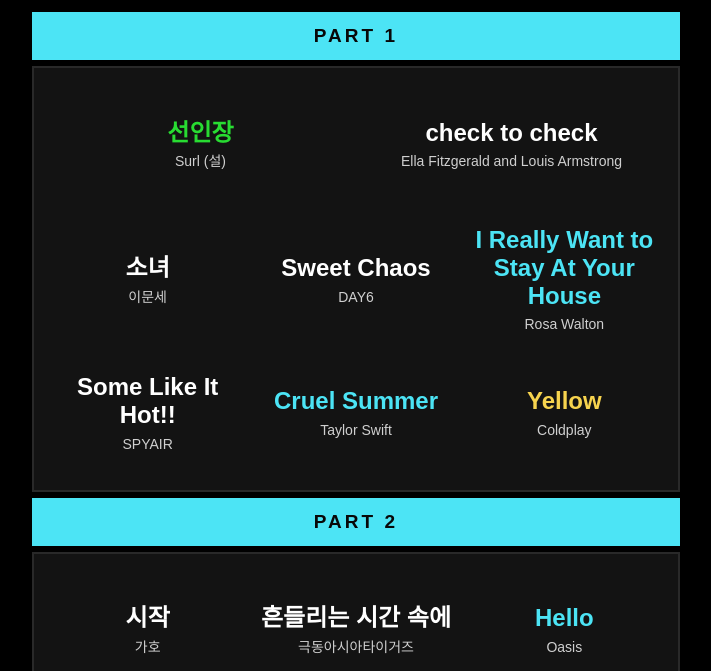
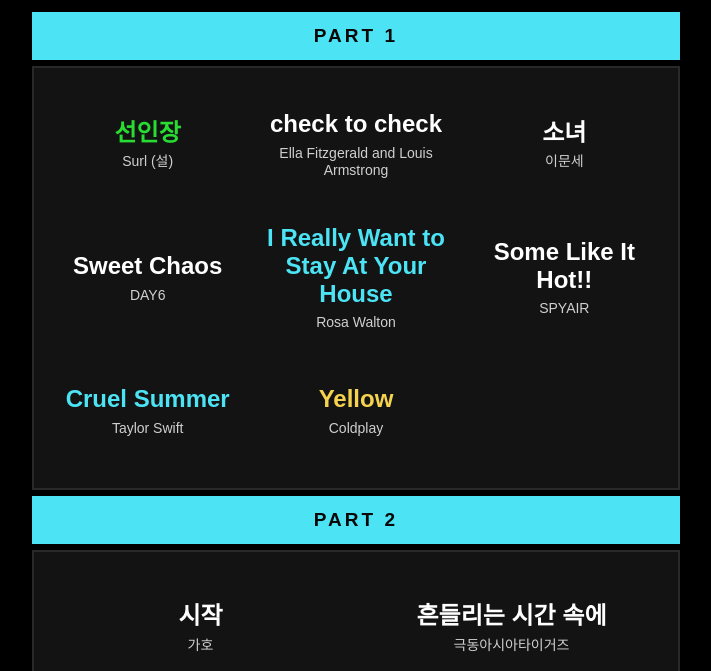
Before and after one commit to auddPthdehdls/Setlist, a plain HTML site: page index.html in a window 1280 px wide. Shown: the part 129-800 px from the top of the page, without its empty margins (284-995 px from the left). Drawn offline with Linux system fonts and the light colour scheme; a web font is replaced by a local one.

Commit message:
Fix layout for Part 2 only

```diff
--- a/index.html
+++ b/index.html
@@ -71,7 +71,7 @@
       letter-spacing: 0.16em;
     }
 
-    /* 곡 목록 컨테이너 (기본 3열) */
+    /* 곡 목록 */
     .song-grid {
       display: grid;
       grid-template-columns: repeat(3, minmax(0, 1fr));
@@ -82,7 +82,7 @@
       background: var(--panel);
     }
 
-    /* 1행에 2열 배치를 위한 클래스 (PART 1 전용) */
+    /* 1행 2열 배치를 위한 스타일 (PART 2 전용) */
     .row-2col {
       grid-column: span 3;
       display: grid;
@@ -127,7 +127,7 @@
       line-height: 1.25;
     }
 
-    /* 색상 클래스 */
+    /* 원본 포스터 맞춤 색상 Class */
     .c-green  { color: #28dc32; }
     .c-cyan   { color: #4ce4f5; }
     .c-yellow { color: #f6d34e; }
@@ -147,6 +147,7 @@
       letter-spacing: 0.12em;
     }
 
+    /* 오시는 길 지도 스타일 */
     .map-placeholder {
       width: 100%;
       margin-bottom: 14px;
@@ -503,22 +504,21 @@
       const part1Container = document.getElementById("part1");
       const part2Container = document.getElementById("part2");
 
-      // PART 1 렌더링 (1행: 2개, 2행: 3개, 3행: 3개)
-      const p1_row1 = document.createElement("div");
-      p1_row1.className = "row-2col";
-      for (let i = 0; i < 2; i++) {
-        p1_row1.appendChild(createSongButton(songsPart1[i], 1));
+      // PART 1 (원래대로 3열 순서대로 렌더링)
+      songsPart1.forEach((song) => {
+        part1Container.appendChild(createSongButton(song, 1));
+      });
+
+      // PART 2 (1행: 2열 / 2행: 3열 / 3행: 3열)
+      const p2_row1 = document.createElement("div");
+      p2_row1.className = "row-2col";
+      p2_row1.appendChild(createSongButton(songsPart2[0], 2)); // 시작
+      p2_row1.appendChild(createSongButton(songsPart2[1], 2)); // 흔들리는 시간 속에
+      part2Container.appendChild(p2_row1);
+
+      for (let i = 2; i < songsPart2.length; i++) {
+        part2Container.appendChild(createSongButton(songsPart2[i], 2));
       }
-      part1Container.appendChild(p1_row1);
-
-      for (let i = 2; i < songsPart1.length; i++) {
-        part1Container.appendChild(createSongButton(songsPart1[i], 1));
-      }
-
-      // PART 2 렌더링 (3열씩 균등 배치)
-      songsPart2.forEach((song) => {
-        part2Container.appendChild(createSongButton(song, 2));
-      });
     }
 
     function openSong(song, partNum) {
```
